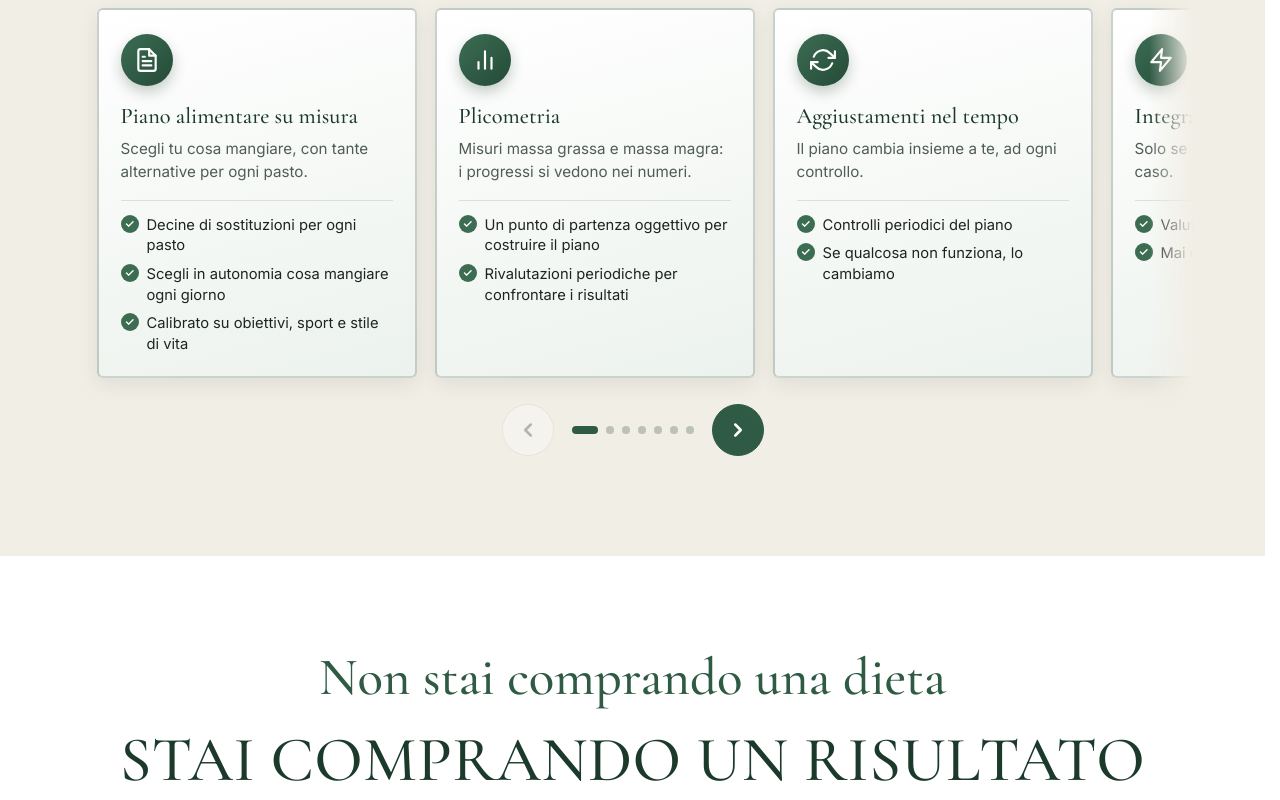
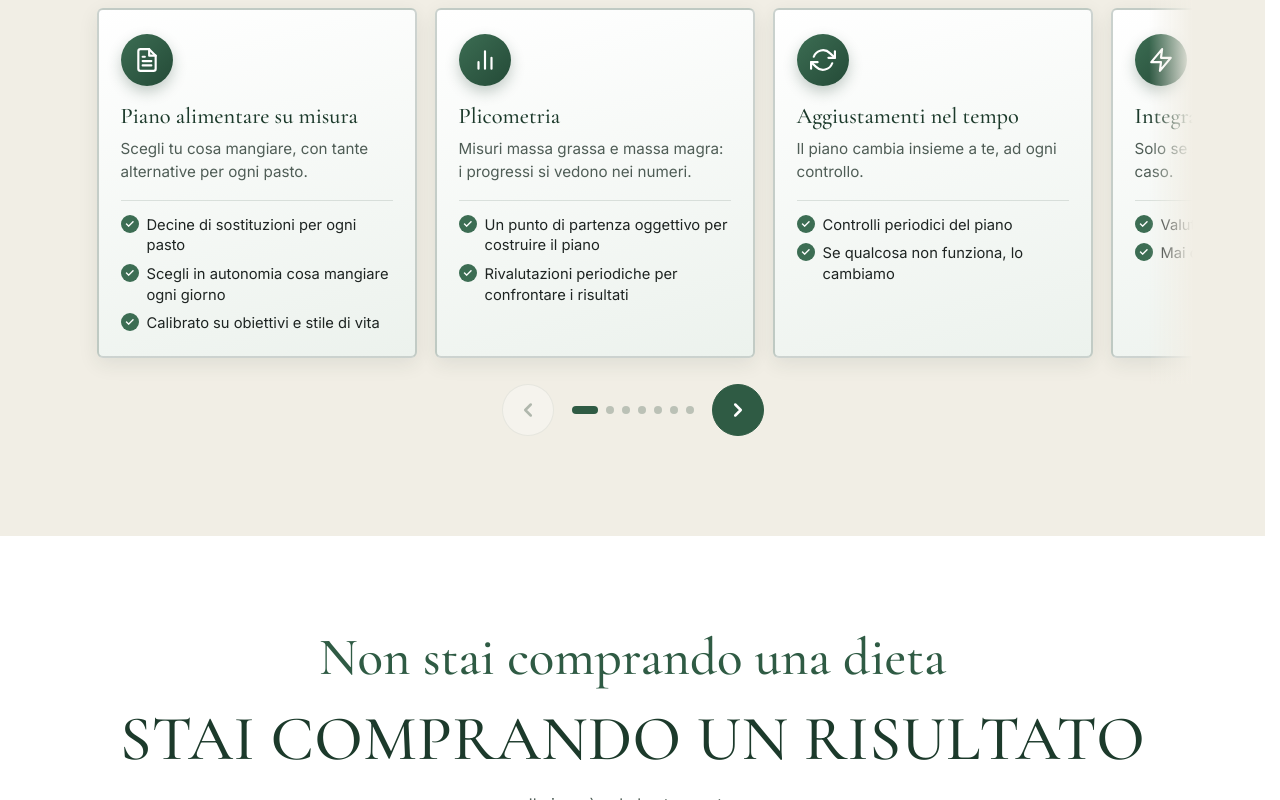
Before and after one commit to lorenzorizzi1209/sofiafenzi-dietista, a plain HTML site: page index.html in a window 1280 px wide. Shown: the part 3228-4028 px from the top of the page. Drawn offline with nearby package versions, Linux system fonts and the light colour scheme.

Commit message:
Toglie lo sport da una spunta della prima card di Cosa comprende

```diff
--- a/index.html
+++ b/index.html
@@ -178,7 +178,7 @@
             <ul class="inc-points">
               <li>Decine di sostituzioni per ogni pasto</li>
               <li>Scegli in autonomia cosa mangiare ogni giorno</li>
-              <li>Calibrato su obiettivi, sport e stile di vita</li>
+              <li>Calibrato su obiettivi e stile di vita</li>
             </ul>
           </li>
 
```
